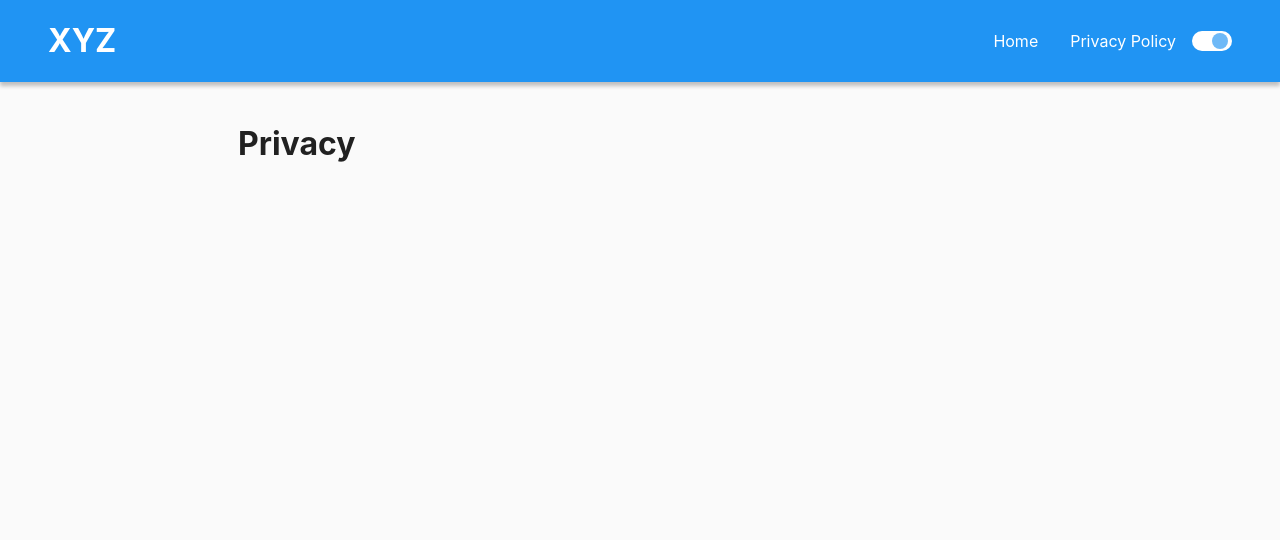
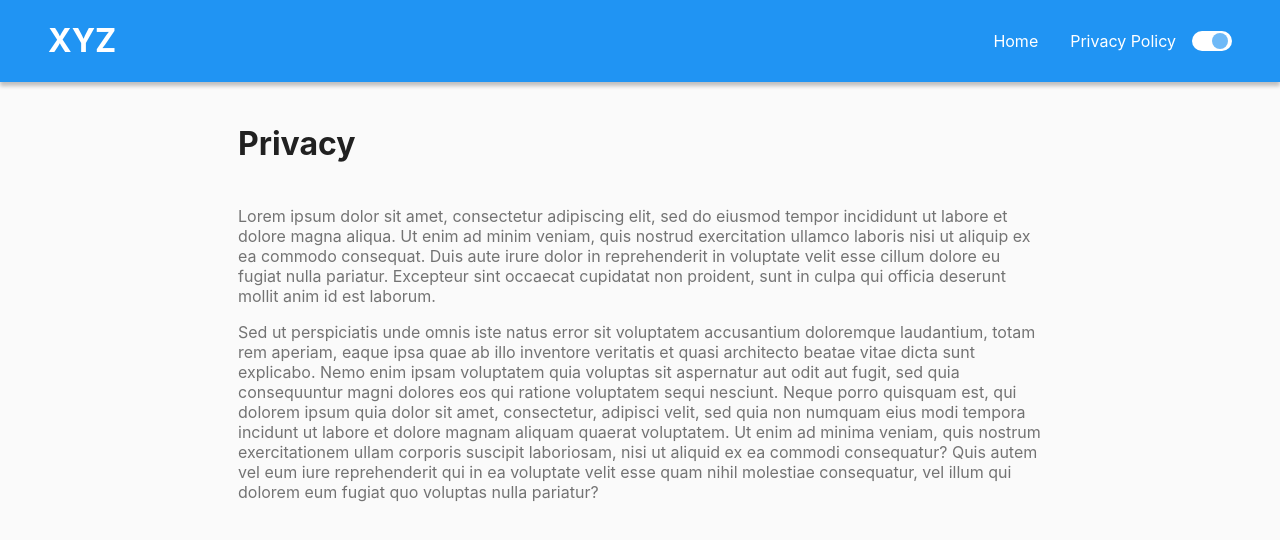
Before and after one commit to paweljakubwojcik/xyz-contact-form, a React (Create React App) app: page /policy in a window 1280 px wide. Shown: the top 540 px of the page. Built offline with nearby package versions, Linux system fonts and the light colour scheme.

Commit message:
added privacy policy

```diff
--- a/src/components/Layout.tsx
+++ b/src/components/Layout.tsx
@@ -26,4 +26,6 @@ const ContentWrapper = styled.main<{ marginTop: number }>`
 
     padding: 1em ${(props) => props.theme.padding.layoutHorizontal};
     margin: 0 auto;
+
+    color: ${(props) => props.theme.colors.text.secondary};
 `
--- a/src/components/RadioSelect.tsx
+++ b/src/components/RadioSelect.tsx
@@ -28,6 +28,7 @@ export default function RadioSelect({ options, active, setActive }: RadioSelectP
 
 const Container = styled.div`
     display: flex;
+    flex-wrap: wrap;
 
     margin: 1em;
 `
--- a/src/routes/PrivacyPolicy.tsx
+++ b/src/routes/PrivacyPolicy.tsx
@@ -1,5 +1,33 @@
 import PageHeader from 'src/components/PageHeader'
 
 export default function PrivacyPolicy() {
-    return <PageHeader>Privacy</PageHeader>
+    return (
+        <>
+            <PageHeader>Privacy</PageHeader>
+            <section>
+                <p>
+                    Lorem ipsum dolor sit amet, consectetur adipiscing elit, sed do eiusmod tempor
+                    incididunt ut labore et dolore magna aliqua. Ut enim ad minim veniam, quis
+                    nostrud exercitation ullamco laboris nisi ut aliquip ex ea commodo consequat.
+                    Duis aute irure dolor in reprehenderit in voluptate velit esse cillum dolore eu
+                    fugiat nulla pariatur. Excepteur sint occaecat cupidatat non proident, sunt in
+                    culpa qui officia deserunt mollit anim id est laborum.
+                </p>
+                <p>
+                    Sed ut perspiciatis unde omnis iste natus error sit voluptatem accusantium
+                    doloremque laudantium, totam rem aperiam, eaque ipsa quae ab illo inventore
+                    veritatis et quasi architecto beatae vitae dicta sunt explicabo. Nemo enim ipsam
+                    voluptatem quia voluptas sit aspernatur aut odit aut fugit, sed quia
+                    consequuntur magni dolores eos qui ratione voluptatem sequi nesciunt. Neque
+                    porro quisquam est, qui dolorem ipsum quia dolor sit amet, consectetur, adipisci
+                    velit, sed quia non numquam eius modi tempora incidunt ut labore et dolore
+                    magnam aliquam quaerat voluptatem. Ut enim ad minima veniam, quis nostrum
+                    exercitationem ullam corporis suscipit laboriosam, nisi ut aliquid ex ea commodi
+                    consequatur? Quis autem vel eum iure reprehenderit qui in ea voluptate velit
+                    esse quam nihil molestiae consequatur, vel illum qui dolorem eum fugiat quo
+                    voluptas nulla pariatur?
+                </p>
+            </section>
+        </>
+    )
 }
```
